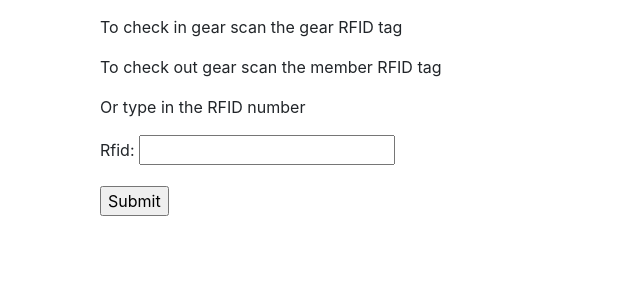
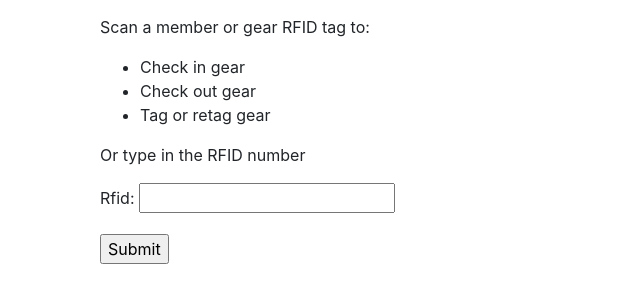
Before and after one commit to ExcursionClub/ExCSystem, a Django app: page /kiosk/ in a window 1280 px wide. Shown: the part 80-383 px from the top of the page, without its empty margins (0-640 px from the left). Run offline with Django 3.2, Linux system fonts and the light colour scheme; the visitor is signed in with stand-in values (Sample User, id 1); some libraries are stand-ins or nearby versions.

Commit message:
Display options with list

```diff
--- a/kiosk/templates/kiosk/home.html
+++ b/kiosk/templates/kiosk/home.html
@@ -4,8 +4,12 @@
 
 {% block content %}
     {% if user.is_authenticated %}
-        <p>To check in gear scan the gear RFID tag</p>
-        <p>To check out gear scan the member RFID tag</p>
+        <p>Scan a member or gear RFID tag to:</p>
+        <ul>
+            <li>Check in gear</li>
+            <li>Check out gear</li>
+            <li>Tag or retag gear</li>
+        </ul>
         <p>Or type in the RFID number</p>
         <form method="post">
             {% csrf_token %}
```
